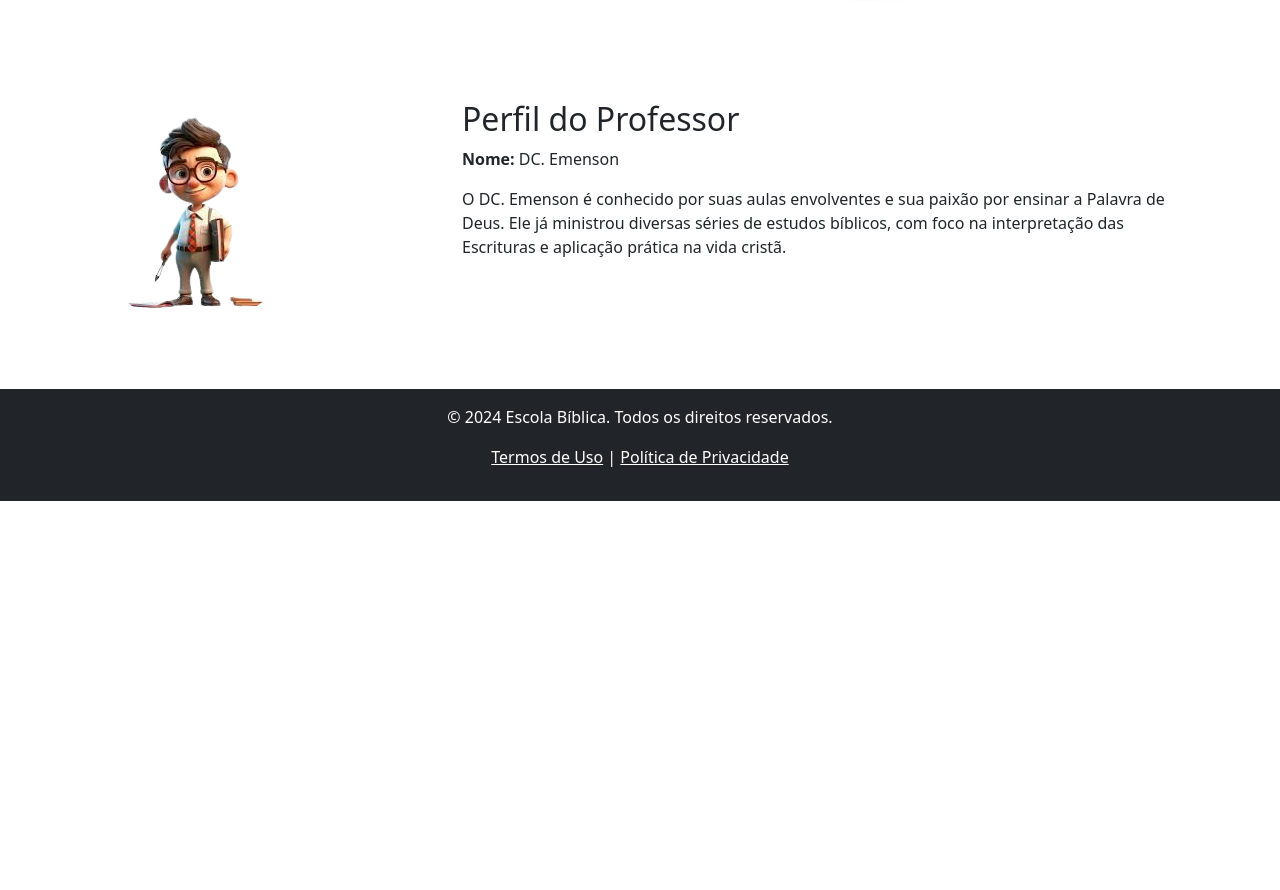
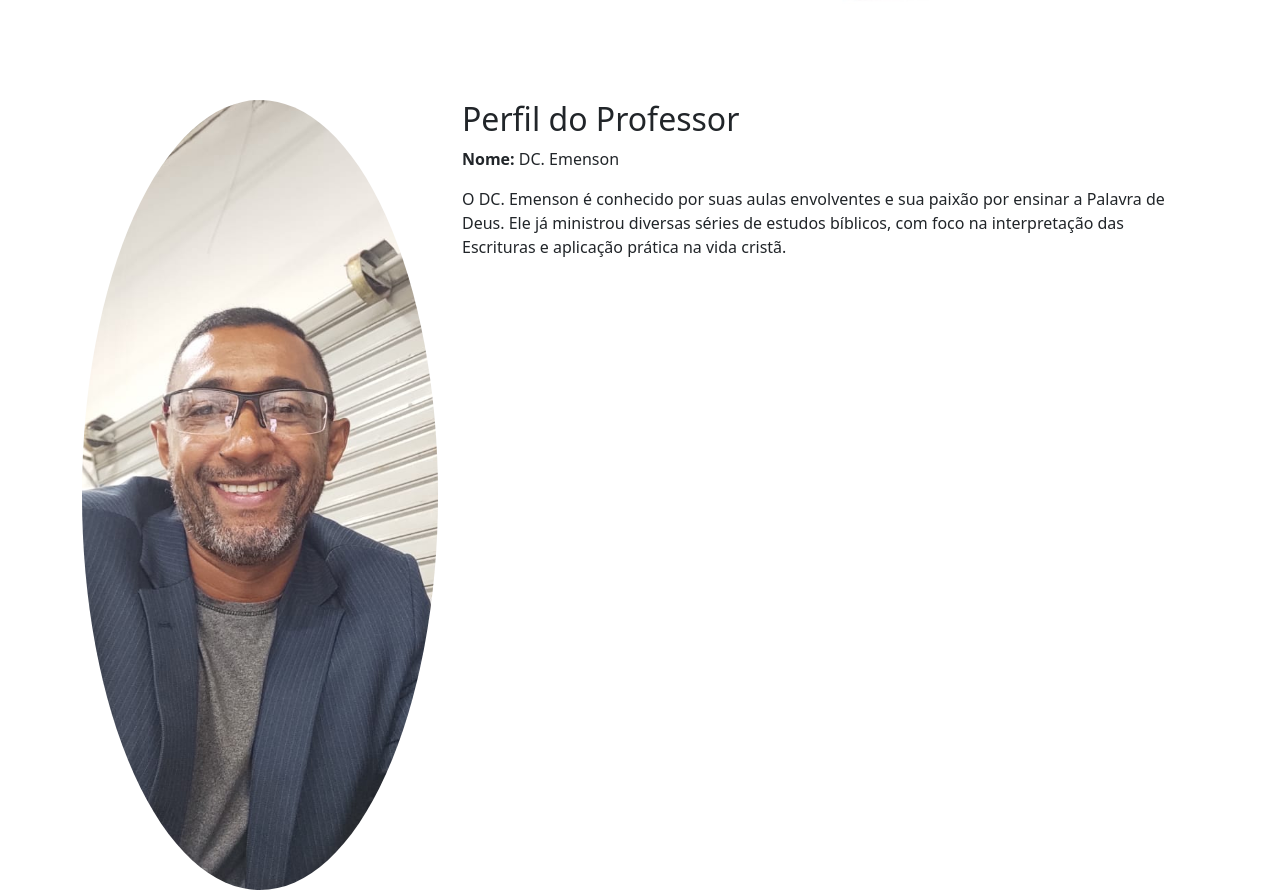
Before and after one commit to humbertoribeirodefreitas/igreja2, a plain HTML site: page Escola biblica.html in a window 1280 px wide. Shown: the part 870-1760 px from the top of the page. Before the commit the page ends 1371 px from the top, so only its background shows below. Drawn offline with nearby package versions, Linux system fonts and the light colour scheme.

Commit message:
sansung200

```diff
--- a/Escola biblica.html
+++ b/Escola biblica.html
@@ -63,7 +63,7 @@
   <section class="container py-5">
     <div class="row">
       <div class="col-md-4">
-        <img src="./imagem/revista  da escola biblica/professor2.png" class="img-fluid rounded-circle mb-3" alt="Professor da Escola Bíblica">
+        <img src="./imagem/revista  da escola biblica/prof -emenson.jpg" class="img-fluid rounded-circle mb-3" alt="Professor da Escola Bíblica">
       </div>
       <div class="col-md-8">
         <h2>Perfil do Professor</h2>
```
Also changed, not shown: imagem/revista  da escola biblica/prof -emenson.jpg (added).
